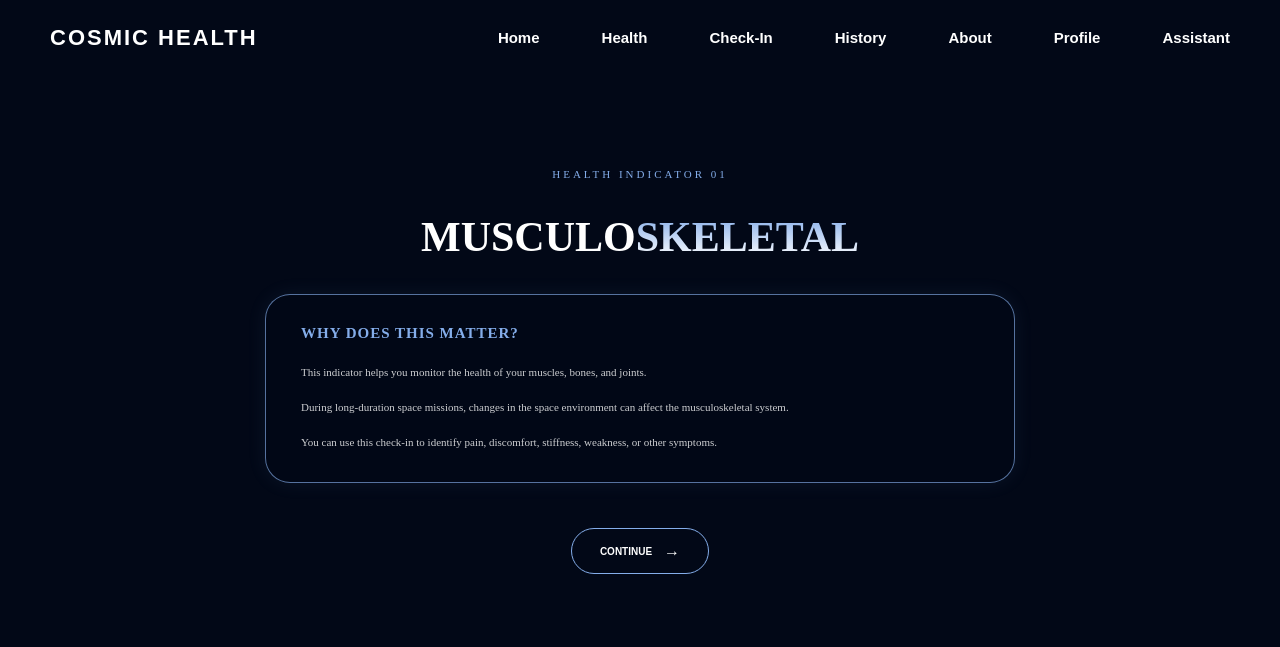
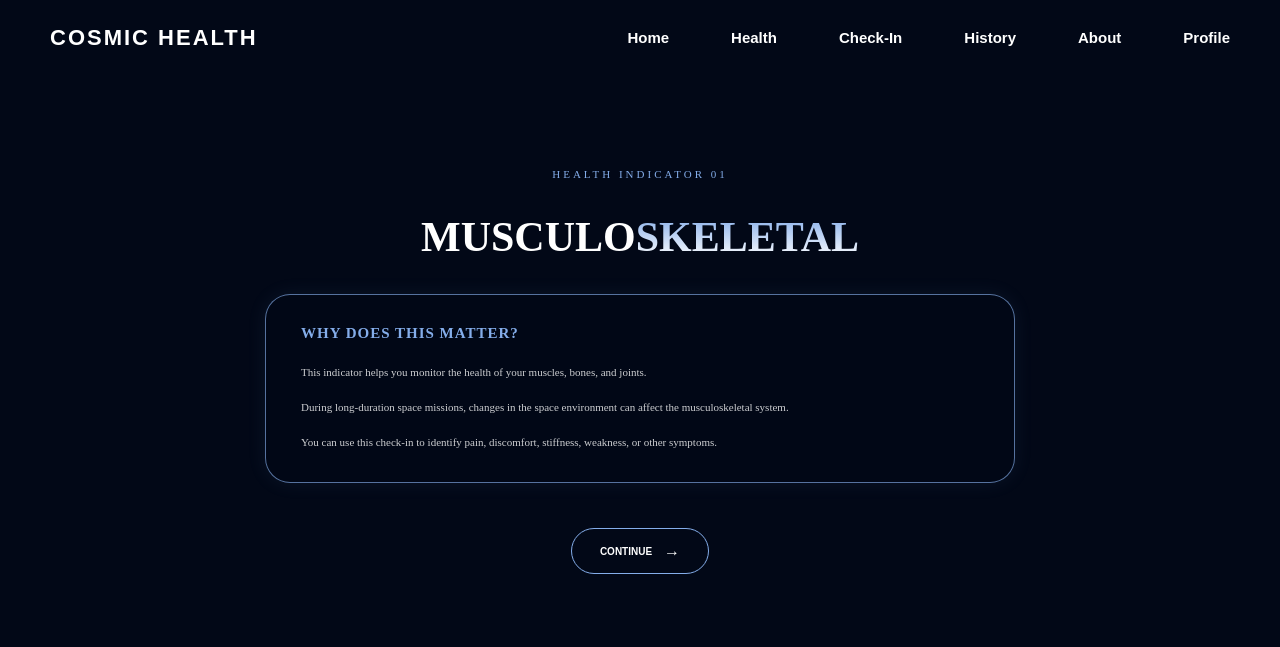
Before and after one commit to Imnotzeynab/Cosmic-Health, a plain HTML site: page ms.html in a window 1280 px wide. Drawn offline with Linux system fonts and the light colour scheme; a web font is replaced by a local one.

Commit message:
Fix HTML formatting and structure

```diff
--- a/ms.html
+++ b/ms.html
@@ -51,9 +51,7 @@
              <li>
                 <a href="profile.html">Profile</a>
             </li>
- <li>
-                <a href="assistant.html">Assistant</a>
-            </li>
+
 
         </ul>
 
```
